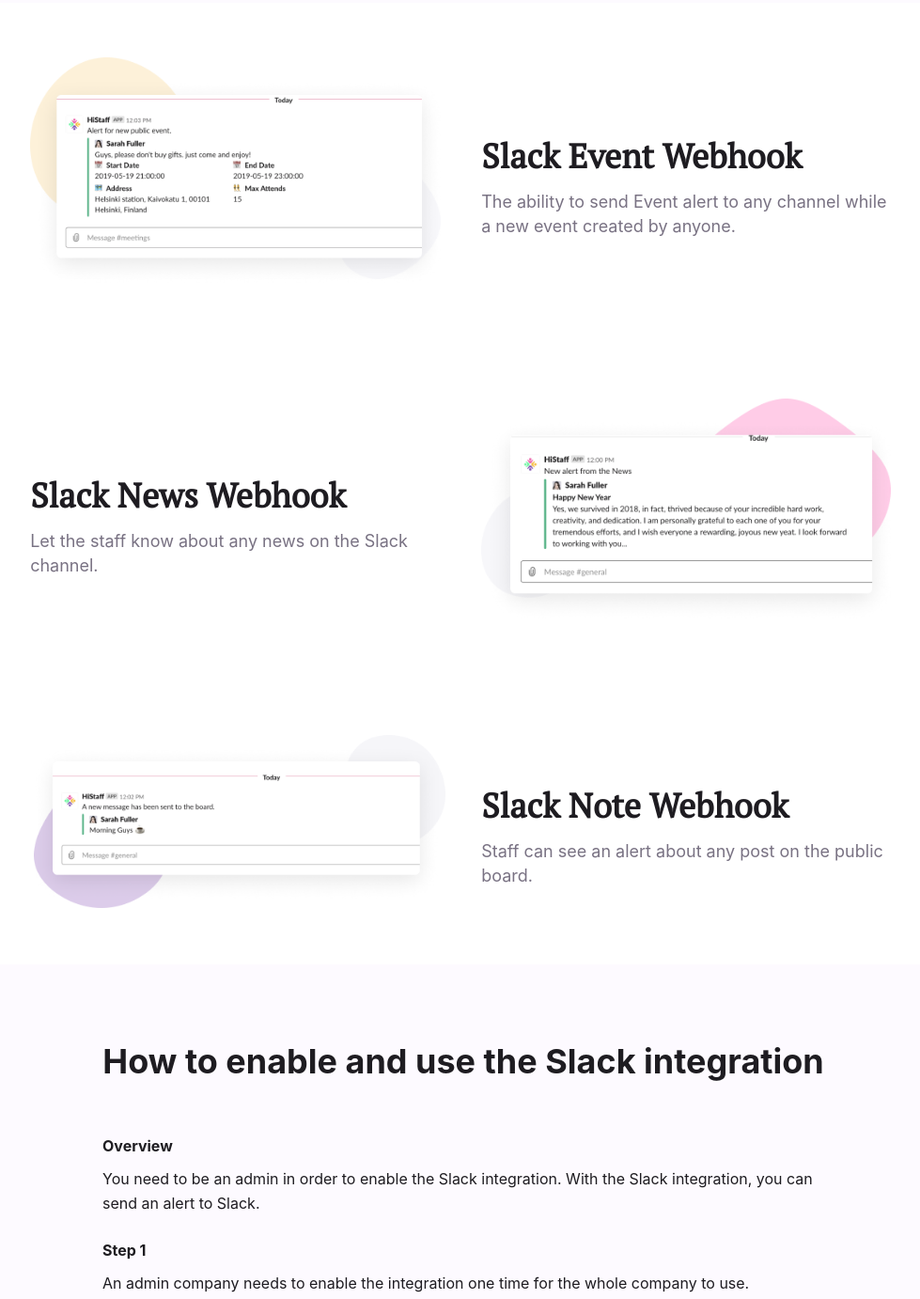
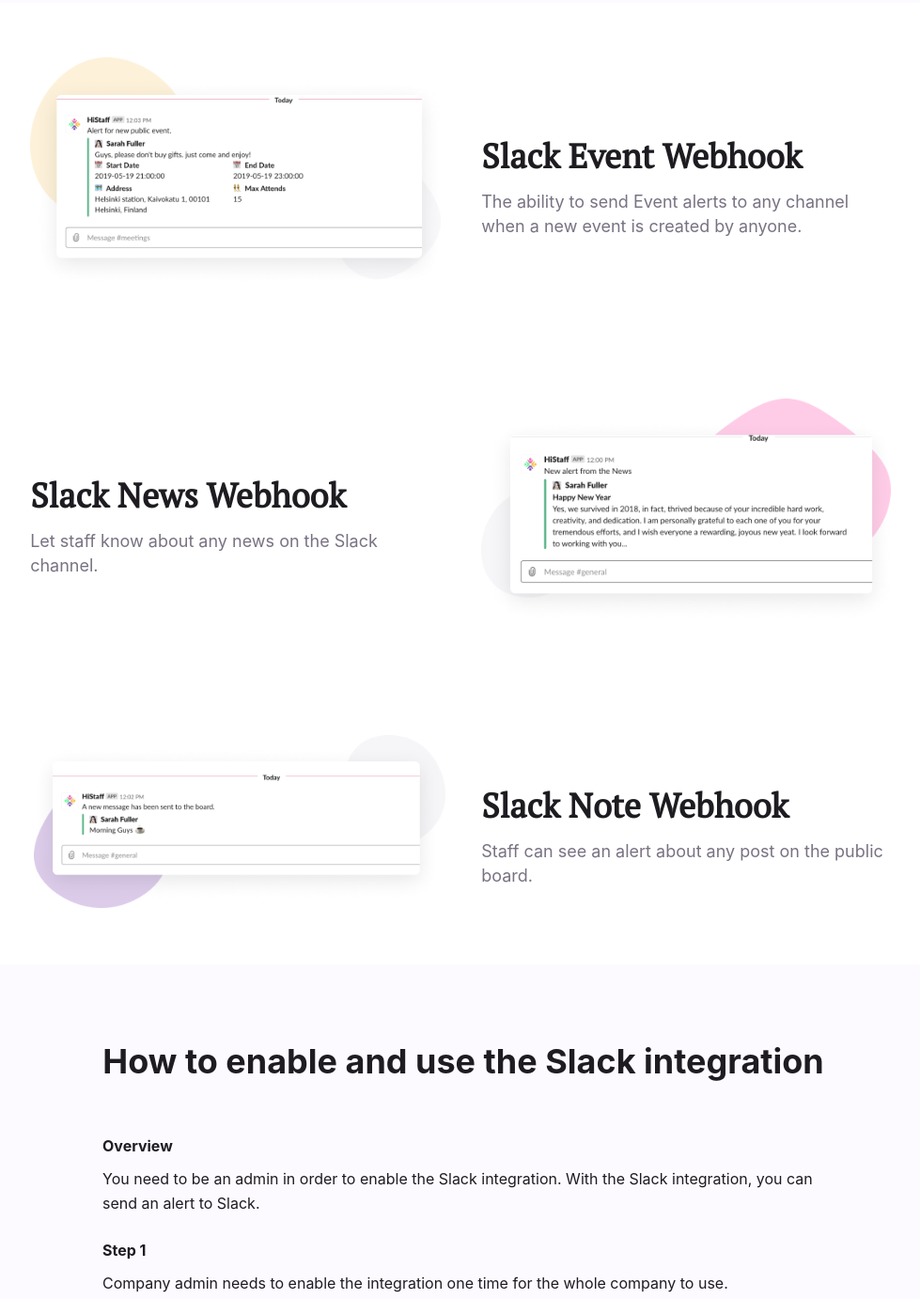
Before and after one commit to histaff/website-static, a Gatsby site: page /integrations/slack in a window 1280 px wide. Shown: the part 681-2063 px from the top of the page at 94% size, without its empty margins (147-1126 px from the left). Built offline with nearby package versions, Linux system fonts and the light colour scheme; Gatsby itself is replaced by a stand-in of ours.

Commit message:
Content of Slack integration updated.

```diff
--- a/src/pages/integrations/slack.js
+++ b/src/pages/integrations/slack.js
@@ -32,7 +32,7 @@ const AboutPage = () => (
                         <div className={"col-6"}>
                             <div className={"feature__content"}>
                                 <h2>Slack Event Webhook</h2>
-                                <p>The ability to send Event alert to any channel while a new event created by anyone.</p>
+                                <p>The ability to send Event alerts to any channel when a new event is created by anyone.</p>
                             </div>
                         </div>
                     </div>
@@ -43,7 +43,7 @@ const AboutPage = () => (
                         <div className={"col-6"}>
                             <div className={"feature__content"}>
                                 <h2>Slack News Webhook</h2>
-                                <p>Let the staff know about any news on the Slack channel.</p>
+                                <p>Let staff know about any news on the Slack channel.</p>
                             </div>
                         </div>
 
@@ -85,7 +85,7 @@ const AboutPage = () => (
                         <h4>Overview</h4>
                         <p>You need to be an admin in order to enable the Slack integration. With the Slack integration, you can send an alert to Slack.</p>
                         <h4>Step 1</h4>
-                        <p>An admin company needs to enable the integration one time for the whole company to use.</p>
+                        <p>Company admin needs to enable the integration one time for the whole company to use.</p>
                         <img alt={"News"} src={thumbnailGuid1}/>
 
                         <h4>Step 2</h4>
```
